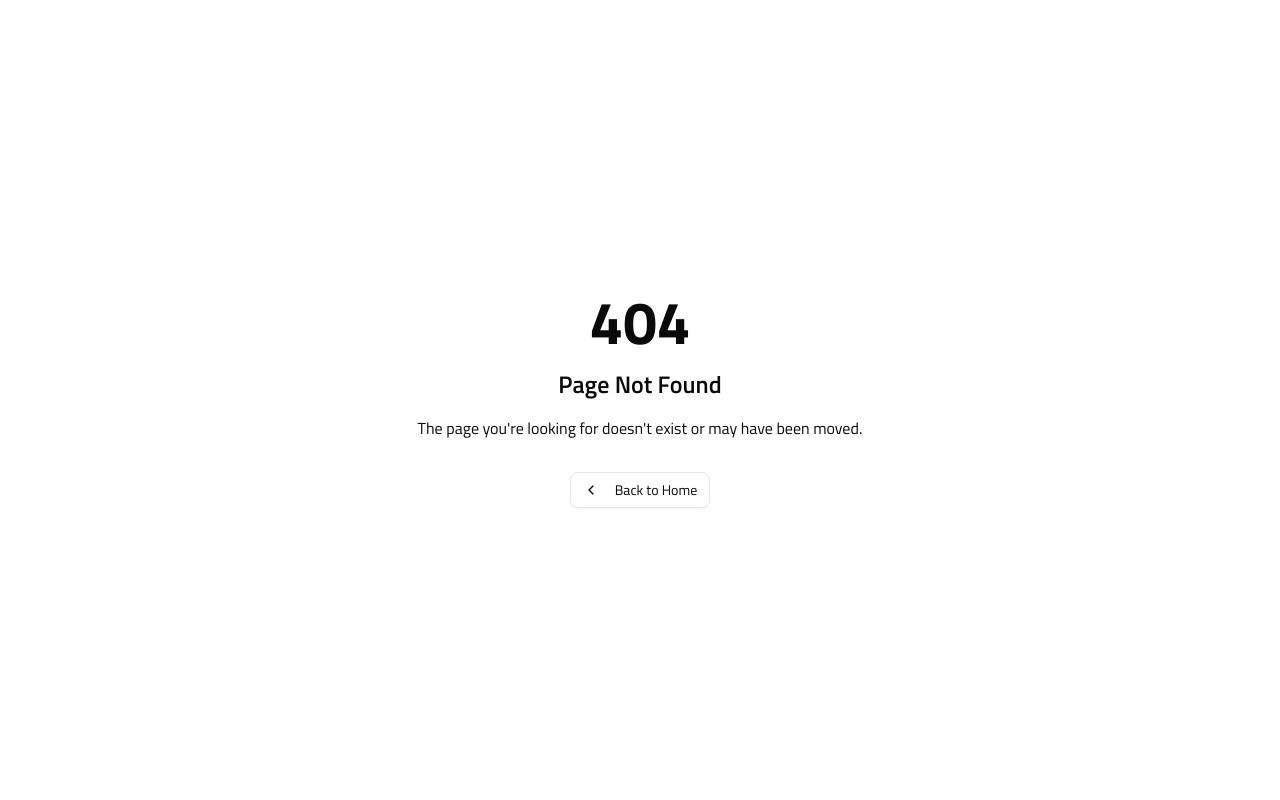
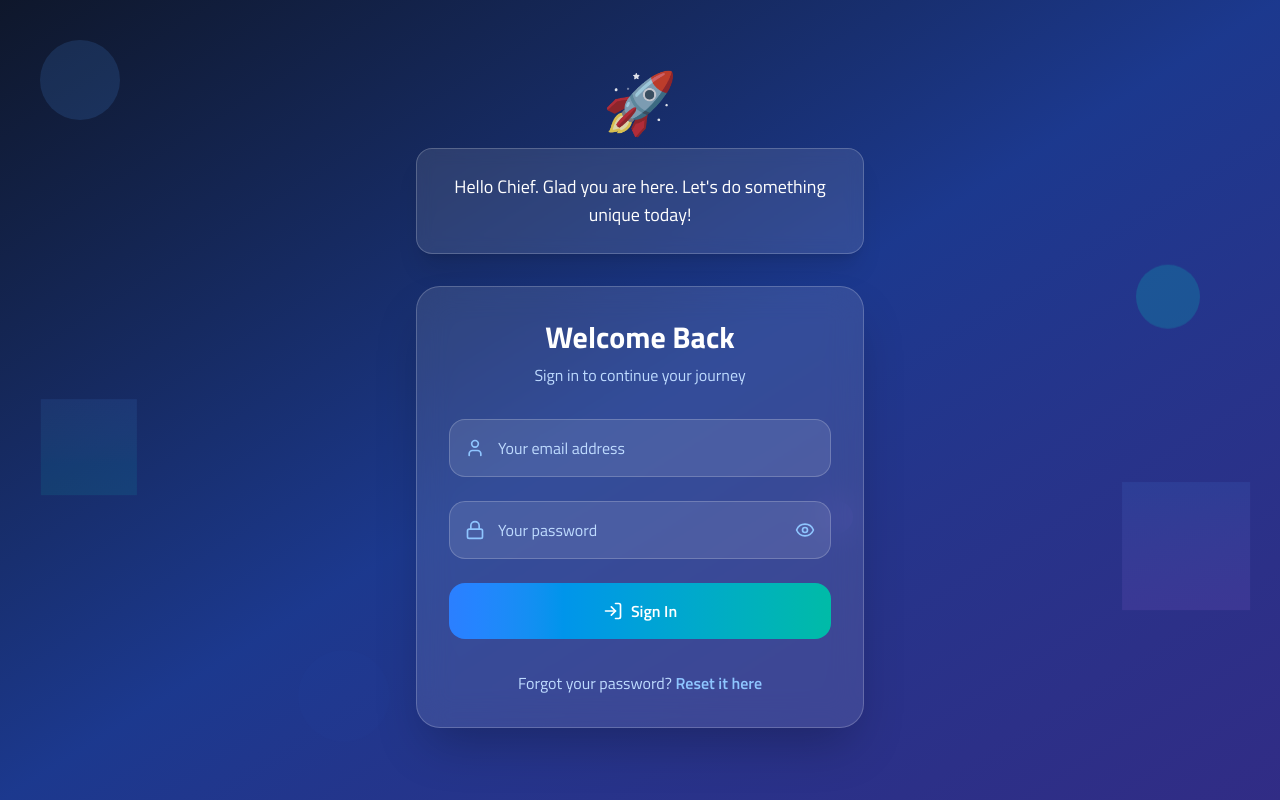
Before and after one commit to Nahid-Mahmud/portfolio-v2, a Next.js app: page /login in a window 1280 px wide. Before the commit this address had no page. Built offline with nearby package versions, Linux system fonts and the light colour scheme.

Commit message:
feat: add LoginPage component with animated welcome message and login form

```diff
--- /dev/null
+++ b/src/app/(auth)/login/page.tsx
@@ -0,0 +1,182 @@
+"use client";
+import { useState, useEffect } from "react";
+import { Eye, EyeOff, LogIn, User, Lock } from "lucide-react";
+import Link from "next/link";
+
+export default function LoginPage() {
+  const [showPassword, setShowPassword] = useState(false);
+  const [email, setEmail] = useState("");
+  const [password, setPassword] = useState("");
+  const [displayText, setDisplayText] = useState("");
+  const [isTyping, setIsTyping] = useState(true);
+  const [characterAnimation, setCharacterAnimation] = useState("bounce");
+
+  const welcomeMessage = "Hello Chief. Glad you are here. Let's do something unique today!";
+
+  useEffect(() => {
+    let index = 0;
+    const timer = setInterval(() => {
+      if (index < welcomeMessage.length) {
+        setDisplayText(welcomeMessage.slice(0, index + 1));
+        index++;
+      } else {
+        setIsTyping(false);
+        clearInterval(timer);
+        // Start character celebration animation
+        setCharacterAnimation("celebrate");
+      }
+    }, 80);
+
+    return () => clearInterval(timer);
+  }, []);
+
+  const handleSubmit = (e: React.FormEvent) => {
+    e.preventDefault();
+    setCharacterAnimation("wave");
+    // Handle login logic here
+    console.log("Login attempted with:", { email, password });
+  };
+
+  return (
+    <div className="min-h-screen bg-gradient-to-br from-slate-900 via-blue-900 to-indigo-900 flex items-center justify-center p-4 overflow-hidden relative">
+      {/* Animated Background Elements */}
+      <div className="absolute inset-0">
+        <div className="absolute top-10 left-10 w-20 h-20 bg-blue-400/20 rounded-full animate-pulse"></div>
+        <div className="absolute top-1/3 right-20 w-16 h-16 bg-teal-400/20 rounded-full animate-bounce delay-1000"></div>
+        <div className="absolute bottom-20 left-1/4 w-12 h-12 bg-indigo-400/20 rounded-full animate-ping delay-2000"></div>
+        <div className="absolute bottom-1/3 right-1/3 w-8 h-8 bg-purple-400/20 rounded-full animate-pulse delay-500"></div>
+        <div className="floating-shape absolute top-1/2 left-10 w-24 h-24 bg-gradient-to-r from-blue-400/10 to-teal-400/10 transform rotate-45"></div>
+        <div className="floating-shape-reverse absolute bottom-1/4 right-10 w-32 h-32 bg-gradient-to-r from-purple-400/10 to-blue-400/10 transform -rotate-45"></div>
+      </div>
+
+      <div className="w-full max-w-md relative z-10">
+        {/* Character Section */}
+        <div className="text-center mb-8">
+          <div
+            className={`inline-block text-6xl mb-4 ${
+              characterAnimation === "bounce"
+                ? "animate-bounce"
+                : characterAnimation === "celebrate"
+                ? "animate-pulse"
+                : characterAnimation === "wave"
+                ? "animate-bounce"
+                : ""
+            }`}
+          >
+            🚀
+          </div>
+
+          <div className="bg-white/10 backdrop-blur-sm rounded-2xl p-6 border border-white/20 shadow-xl">
+            <p className="text-white text-lg font-medium min-h-[3rem] flex items-center justify-center">
+              {displayText}
+              {isTyping && <span className="ml-1 animate-pulse">|</span>}
+            </p>
+          </div>
+        </div>
+
+        {/* Login Form */}
+        <div className="bg-white/10 backdrop-blur-lg rounded-3xl p-8 border border-white/20 shadow-2xl">
+          <div className="text-center mb-8">
+            <h1 className="text-3xl font-bold text-white mb-2">Welcome Back</h1>
+            <p className="text-blue-200">Sign in to continue your journey</p>
+          </div>
+
+          <form onSubmit={handleSubmit} className="space-y-6">
+            {/* Email Input */}
+            <div className="relative group">
+              <div className="absolute inset-y-0 left-0 pl-4 flex items-center pointer-events-none">
+                <User className="h-5 w-5 text-blue-300 group-focus-within:text-blue-200 transition-colors" />
+              </div>
+              <input
+                type="email"
+                value={email}
+                onChange={(e) => setEmail(e.target.value)}
+                className="w-full pl-12 pr-4 py-4 bg-white/10 border border-white/20 rounded-2xl text-white placeholder-blue-200 focus:outline-none focus:ring-2 focus:ring-blue-400 focus:border-transparent transition-all duration-300 hover:bg-white/15"
+                placeholder="Your email address"
+                required
+              />
+            </div>
+
+            {/* Password Input */}
+            <div className="relative group">
+              <div className="absolute inset-y-0 left-0 pl-4 flex items-center pointer-events-none">
+                <Lock className="h-5 w-5 text-blue-300 group-focus-within:text-blue-200 transition-colors" />
+              </div>
+              <input
+                type={showPassword ? "text" : "password"}
+                value={password}
+                onChange={(e) => setPassword(e.target.value)}
+                className="w-full pl-12 pr-12 py-4 bg-white/10 border border-white/20 rounded-2xl text-white placeholder-blue-200 focus:outline-none focus:ring-2 focus:ring-blue-400 focus:border-transparent transition-all duration-300 hover:bg-white/15"
+                placeholder="Your password"
+                required
+              />
+              <button
+                type="button"
+                onClick={() => setShowPassword(!showPassword)}
+                className="absolute inset-y-0 right-0 pr-4 flex items-center hover:scale-110 transition-transform"
+              >
+                {showPassword ? (
+                  <EyeOff className="h-5 w-5 text-blue-300 hover:text-blue-200" />
+                ) : (
+                  <Eye className="h-5 w-5 text-blue-300 hover:text-blue-200" />
+                )}
+              </button>
+            </div>
+
+            {/* Submit Button */}
+            <button
+              type="submit"
+              className="w-full bg-gradient-to-r from-blue-500 to-teal-500 hover:from-blue-600 hover:to-teal-600 text-white font-semibold py-4 rounded-2xl transition-all duration-300 transform hover:scale-[1.02] hover:shadow-lg focus:outline-none focus:ring-2 focus:ring-blue-400 flex items-center justify-center space-x-2 group"
+            >
+              <LogIn className="h-5 w-5 group-hover:scale-110 transition-transform" />
+              <span>Sign In</span>
+            </button>
+          </form>
+
+          {/* Footer */}
+          <div className="text-center mt-8 space-y-2">
+            <p className="text-blue-200">
+              Forgot your password?{" "}
+              <Link
+                href="/forgot-password"
+                className="text-blue-300 hover:text-white font-semibold transition-colors hover:underline"
+              >
+                Reset it here
+              </Link>
+            </p>
+          </div>
+        </div>
+      </div>
+
+      <style jsx>{`
+        .floating-shape {
+          animation: float 6s ease-in-out infinite;
+        }
+
+        .floating-shape-reverse {
+          animation: float-reverse 8s ease-in-out infinite;
+        }
+
+        @keyframes float {
+          0%,
+          100% {
+            transform: translateY(0px) rotate(45deg);
+          }
+          50% {
+            transform: translateY(-20px) rotate(45deg);
+          }
+        }
+
+        @keyframes float-reverse {
+          0%,
+          100% {
+            transform: translateY(0px) rotate(-45deg);
+          }
+          50% {
+            transform: translateY(20px) rotate(-45deg);
+          }
+        }
+      `}</style>
+    </div>
+  );
+}
```
